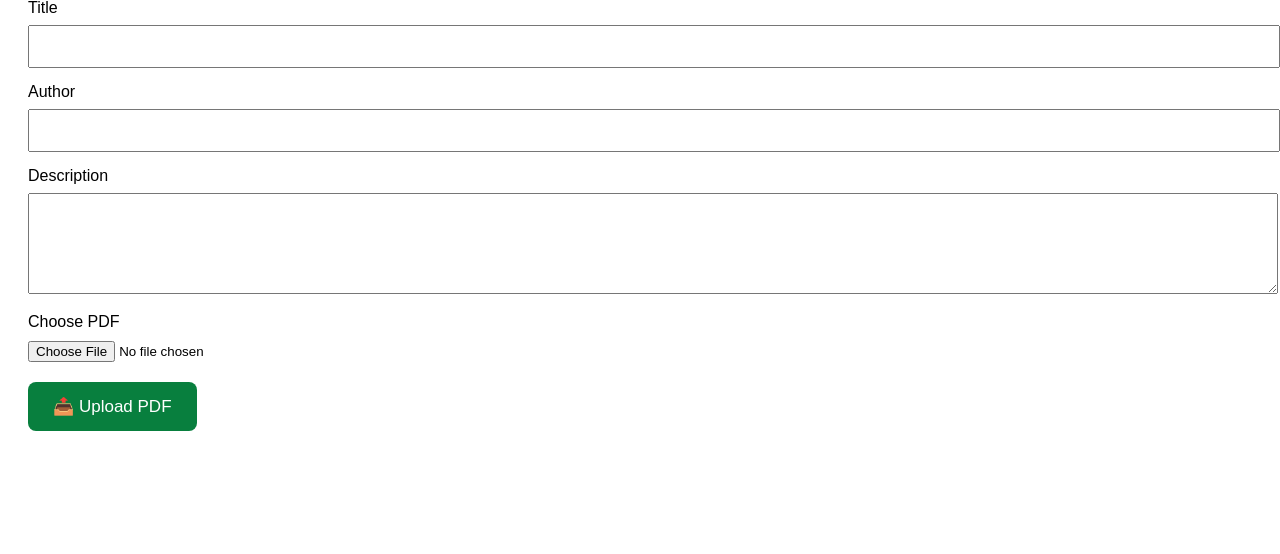
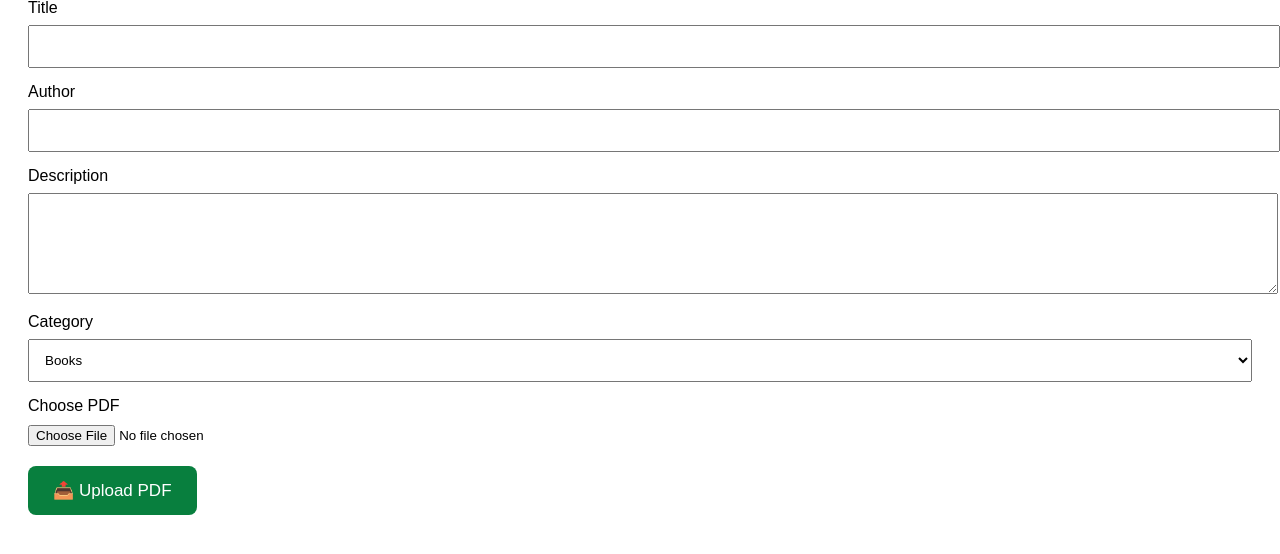
Before and after one commit to darulbahswalifta-dev/darulbahswalifta-, a Flask app: page /admin-add-pdf in a window 1280 px wide. Shown: the part 144-698 px from the top of the page. Run offline with Flask 3, Linux system fonts and the light colour scheme; the visitor is signed in with stand-in values (Sample User, id 1).

Commit message:
Add research categories to PDF uploads

```diff
--- a/app.py
+++ b/app.py
@@ -71,9 +71,14 @@ def get_db():
             author TEXT,
             description TEXT,
             file_path TEXT NOT NULL,
-            file_type TEXT NOT NULL
+            file_type TEXT NOT NULL,
+            category TEXT DEFAULT 'Books'
         )
     """)
+
+    media_columns = [row[1] for row in conn.execute("PRAGMA table_info(media)").fetchall()]
+    if "category" not in media_columns:
+        conn.execute("ALTER TABLE media ADD COLUMN category TEXT DEFAULT 'Books'")
 
     if conn.execute("SELECT COUNT(*) FROM teachers").fetchone()[0] == 0:
         teachers_seed = [
@@ -496,9 +501,11 @@ def admin_add_pdf():
         file.save(os.path.join(pdf_folder, filename))
 
         conn = get_db()
+        category = request.form.get("category", "Books").strip()
+
         conn.execute(
-            "INSERT INTO books (title, author, description, file_path, file_type) VALUES (?, ?, ?, ?, ?)",
-            (title, author, description, f"pdfs/{filename}", "PDF")
+            "INSERT INTO media (title, author, description, file_path, file_type, category) VALUES (?, ?, ?, ?, ?, ?)",
+            (title, author, description, f"pdfs/{filename}", "PDF", category)
         )
         conn.commit()
         conn.close()
--- a/templates/admin_add_pdf.html
+++ b/templates/admin_add_pdf.html
@@ -29,6 +29,18 @@
     <textarea name="description" rows="5"
               style="width:100%; padding:12px; margin:8px 0 15px;"></textarea><br>
 
+    <label>Category</label><br>
+    <select name="category" required
+            style="width:100%; padding:12px; margin:8px 0 15px;">
+        <option value="Books">Books</option>
+        <option value="Research Papers">Research Papers</option>
+        <option value="Fiqh & Fatawa">Fiqh & Fatawa</option>
+        <option value="Aqida">Aqida</option>
+        <option value="Hadith">Hadith</option>
+        <option value="Tafsir">Tafsir</option>
+        <option value="Articles">Articles</option>
+    </select><br>
+
     <label>Choose PDF</label><br>
     <input type="file" name="file" accept=".pdf,application/pdf" required
            style="margin:10px 0 20px;"><br>
```
